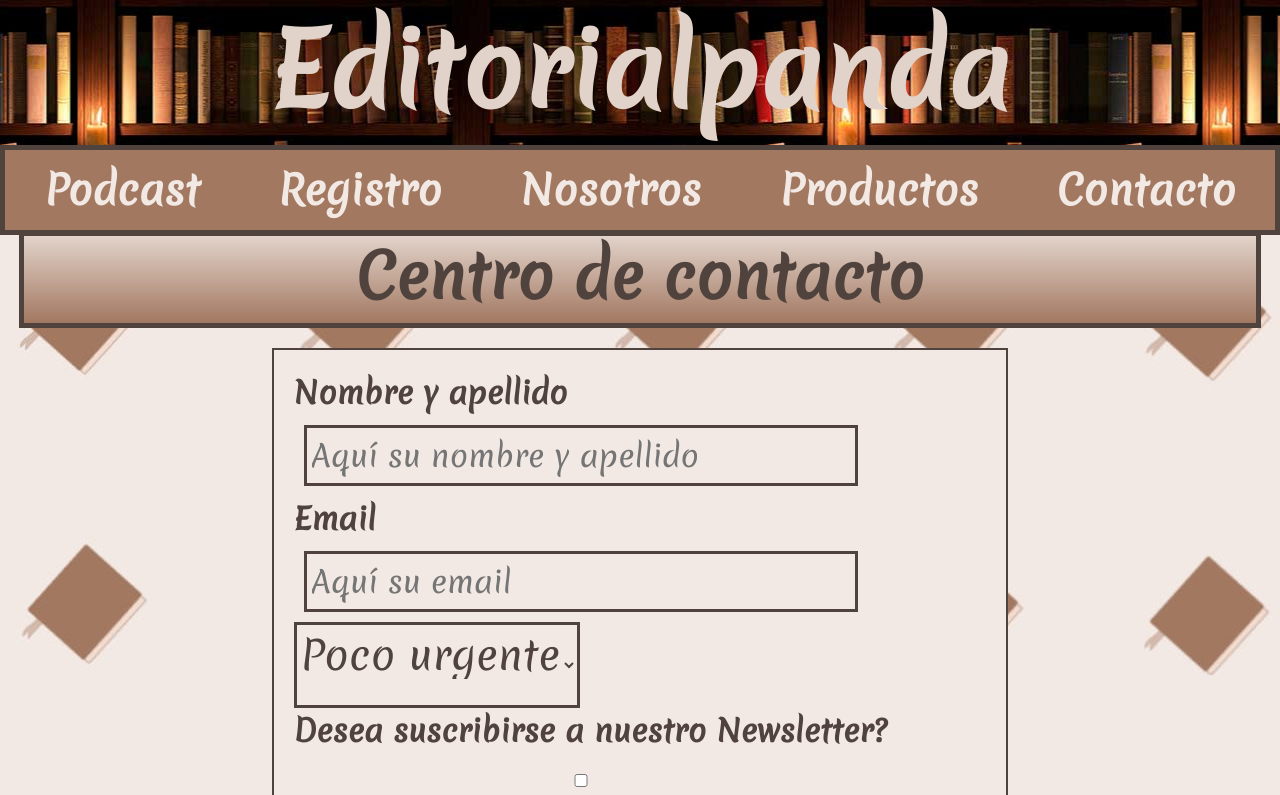
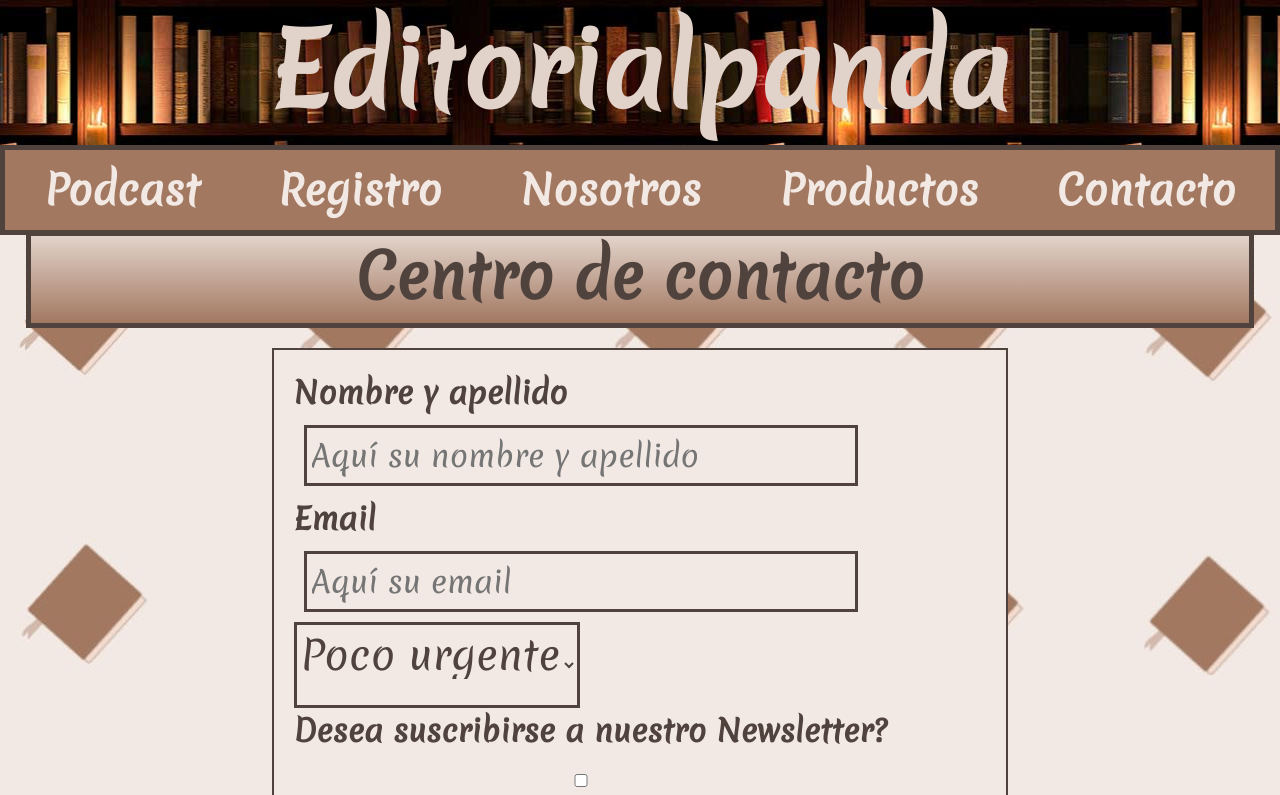
Before and after one commit to TomyMorano/EditorialPanda, a website: page pages/contacto.html in a window 1280 px wide. Shown: the top 795 px of the page. Drawn offline with nearby package versions, Linux system fonts and the light colour scheme; files that its build step writes are made by us from their sources; no server answers.

Commit message:
fix id class titulosDef

```diff
--- a/pages/contacto.html
+++ b/pages/contacto.html
@@ -30,7 +30,7 @@
         </nav>
     </header>
     <section class="contacto">
-        <h3 id="tituloPrimero">Centro de contacto</h3>
+        <h3 id="tituloPrimeroContacto">Centro de contacto</h3>
         <!--Empieza la Sección de contacto con su formulario-->
         <fieldset>
             <form action="" method="POST">
--- a/scss/_selectoresID.scss
+++ b/scss/_selectoresID.scss
@@ -29,7 +29,6 @@
 #tituloPrimero{
     @extend #tituloNovedades ;
     border-top: #50433d solid 0.1rem;
-    width: 97%;
 }
 
 #tituloVerProductos{
@@ -63,3 +62,9 @@
     margin-top: 4rem;
 
 }
+
+#tituloPrimeroContacto{
+    @extend #tituloNovedades ;
+    border-top: #50433d solid 0.1rem;
+    width: 96%;
+}
```
Also changed, not shown: pages/registro.html (+1 -1 lines), css/sassed.css.
